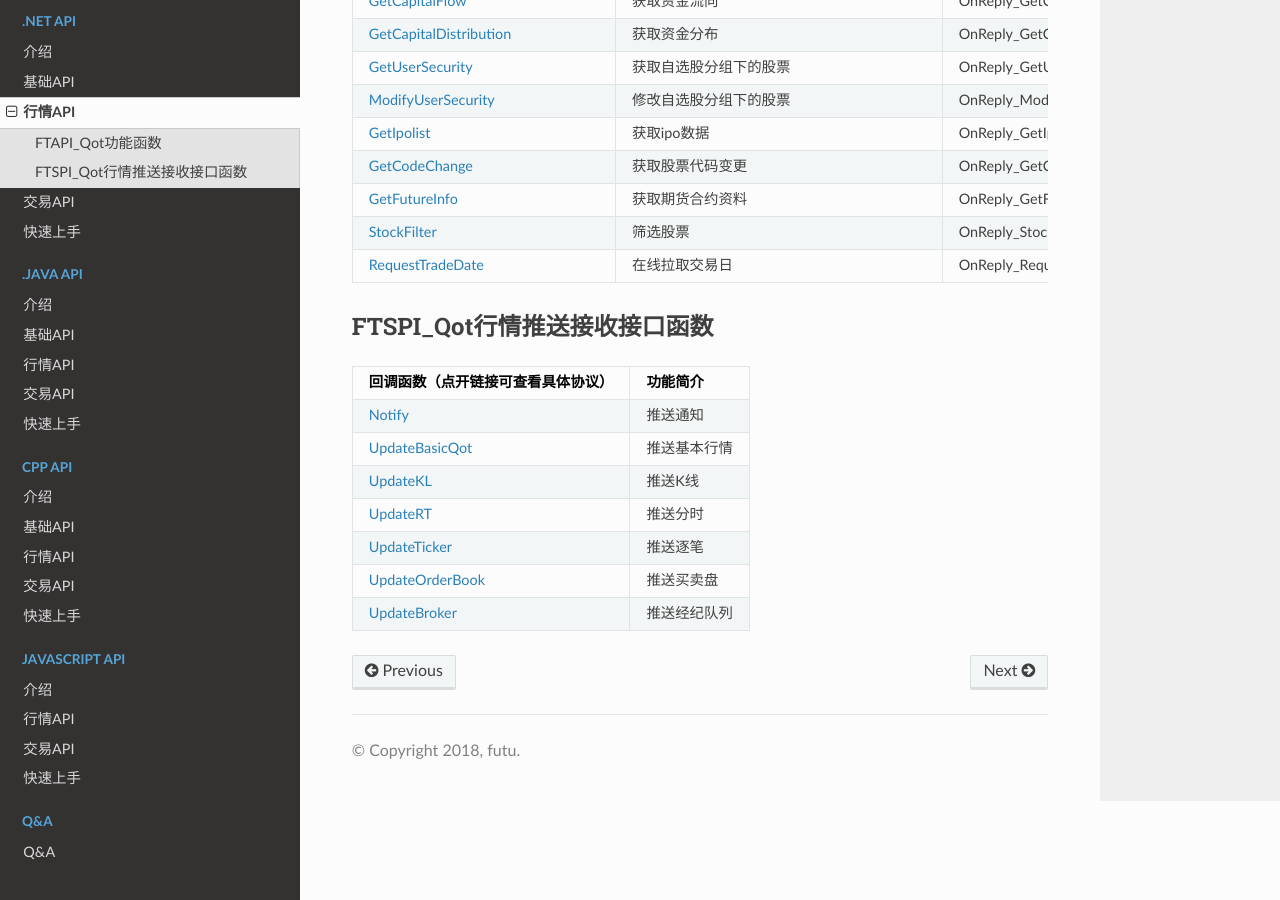
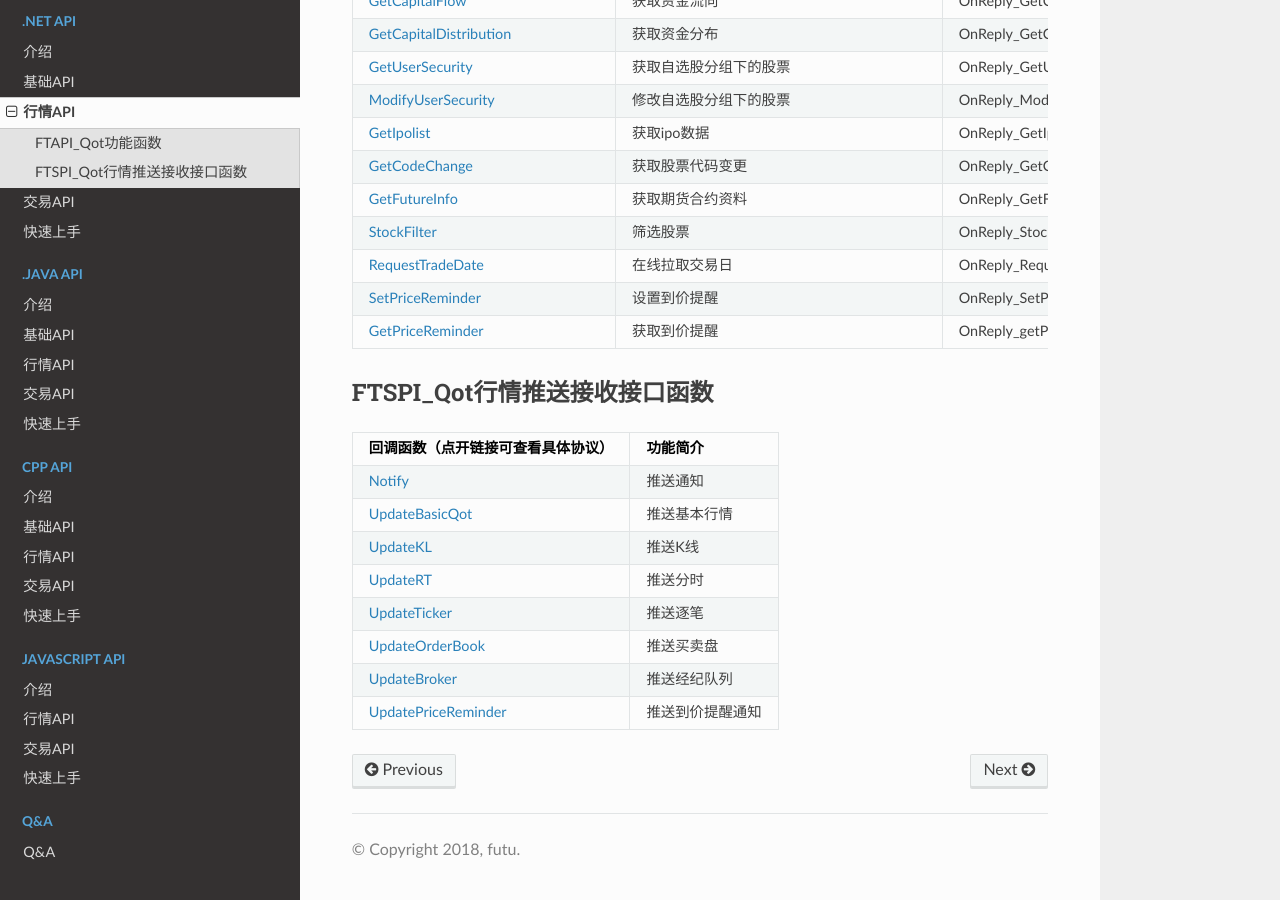
Before and after one commit to FutunnOpen/futu-api-doc, a Sphinx documentation site: the page built from doc_maker/source/net/Quote_API.rst, in a window 1280 px wide and 900 px high, scrolled down 1107 px. Built offline with Sphinx 7.4.7 and the Read the Docs theme 2.0.0, drawn with Linux system fonts in a browser that asks for light colours.

Commit message:
更新java和c#文档

```diff
--- a/doc_maker/source/java/Quote_API.rst
+++ b/doc_maker/source/java/Quote_API.rst
@@ -43,6 +43,8 @@
   .. _getFutureInfo: ../protocol/quote_protocol.html#qot-getfutureinfo-proto-3218
   .. _requestTradeDate: ../protocol/quote_protocol.html#qot-requesttradedate-proto-3219
   .. _stockFilter: ../protocol/quote_protocol.html#qot-stockfilter-proto-3215
+  .. _setPriceReminder: ../protocol/quote_protocol.html#qot-setpricereminder-proto-3220
+  .. _getPriceReminder: ../protocol/quote_protocol.html#qot-getpricereminder-proto-3221
   .. _updateBasicQot: ../protocol/quote_protocol.html#qot-updatebasicqot-proto-3005
   .. _updateKL: ../protocol/quote_protocol.html#qot-updatekl-proto-3007k
   .. _updateRT: ../protocol/quote_protocol.html#qot-updatert-proto-3009
@@ -62,6 +64,7 @@
   .. _getHistoryOrderFillList: ../protocol/trade_protocol.html#trd-gethistoryorderfilllist-proto-2222
   .. _updateOrder: ../protocol/trade_protocol.html#trd-updateorder-proto-2208
   .. _updateOrderFill: ../protocol/trade_protocol.html#trd-updateorderfill-proto-2218
+  .. _updatePriceReminder: ../protocol/quote_protocol.html#qot-updatepricereminder-proto-3019
 
 
 ---------------------------------------------------
@@ -107,6 +110,8 @@ getCodeChange_                      获取股票代码变更
 getFutureInfo_                      获取期货合约资料                                    onReply_GetFutureInfo
 stockFilter_                        筛选股票                                           onReply_StockFilter
 requestTradeDate_                   在线拉取交易日                                      onReply_RequestTradeDate
+setPriceReminder_                   设置到价提醒                                        onReply_SetPriceReminder
+getPriceReminder_                   获取到价提醒                                        onReply_getPriceReminder
 ================================    ==============================================   ===================================
 
 FTSPI_Qot行情推送接收接口函数
@@ -121,4 +126,5 @@ updateRT_                             推送分时
 updateTicker_                         推送逐笔
 updateOrderBook_                      推送买卖盘
 updateBroker_                         推送经纪队列
+updatePriceReminder_                  推送到价提醒通知
 ==================================    =================================================
--- a/doc_maker/source/net/Quote_API.rst
+++ b/doc_maker/source/net/Quote_API.rst
@@ -43,12 +43,15 @@
   .. _GetFutureInfo: ../protocol/quote_protocol.html#qot-getfutureinfo-proto-3218
   .. _RequestTradeDate: ../protocol/quote_protocol.html#qot-requesttradedate-proto-3219
   .. _StockFilter: ../protocol/quote_protocol.html#qot-stockfilter-proto-3215
+  .. _SetPriceReminder: ../protocol/quote_protocol.html#qot-setpricereminder-proto-3220
+  .. _GetPriceReminder: ../protocol/quote_protocol.html#qot-getpricereminder-proto-3221
   .. _UpdateBasicQot: ../protocol/quote_protocol.html#qot-updatebasicqot-proto-3005
   .. _UpdateKL: ../protocol/quote_protocol.html#qot-updatekl-proto-3007k
   .. _UpdateRT: ../protocol/quote_protocol.html#qot-updatert-proto-3009
   .. _UpdateTicker: ../protocol/quote_protocol.html#qot-updateticker-proto-3011
   .. _UpdateOrderBook: ../protocol/quote_protocol.html#qot-updateorderbook-proto-3013
   .. _UpdateBroker: ../protocol/quote_protocol.html#qot-updatebroker-proto-3015
+  .. _UpdatePriceReminder: ../protocol/quote_protocol.html#qot-updatepricereminder-proto-3019
 
 ---------------------------------------------------
 
@@ -93,6 +96,8 @@ GetCodeChange_                      获取股票代码变更
 GetFutureInfo_                      获取期货合约资料                                    OnReply_GetFutureInfo
 StockFilter_                        筛选股票                                           OnReply_StockFilter
 RequestTradeDate_                   在线拉取交易日                                      OnReply_RequestTradeDate
+SetPriceReminder_                   设置到价提醒                                        OnReply_SetPriceReminder
+GetPriceReminder_                   获取到价提醒                                        OnReply_getPriceReminder
 ================================    ==============================================   ==================================
 
 
@@ -109,4 +114,5 @@ UpdateRT_                             推送分时
 UpdateTicker_                         推送逐笔
 UpdateOrderBook_                      推送买卖盘
 UpdateBroker_                         推送经纪队列
+UpdatePriceReminder_                  推送到价提醒通知
 ==================================    =================================================
--- a/doc_maker/source/protocol/quote_protocol.rst
+++ b/doc_maker/source/protocol/quote_protocol.rst
@@ -2583,7 +2583,7 @@
 	* 限频接口：30秒内最多10次
 
 
-`Qot_UpdatePriceReminder.proto <https://github.com/FutunnOpen/py-futu-api/tree/master/futu/common/pb/Qot_UpdatePriceReminder.proto>`_ - 3221获取到价提醒
+`Qot_UpdatePriceReminder.proto <https://github.com/FutunnOpen/py-futu-api/tree/master/futu/common/pb/Qot_UpdatePriceReminder.proto>`_ - 3019到价提醒通知
 ------------------------------------------------------------------------------------------------------------------------------------------------------------------
 
 .. code-block:: protobuf
```
